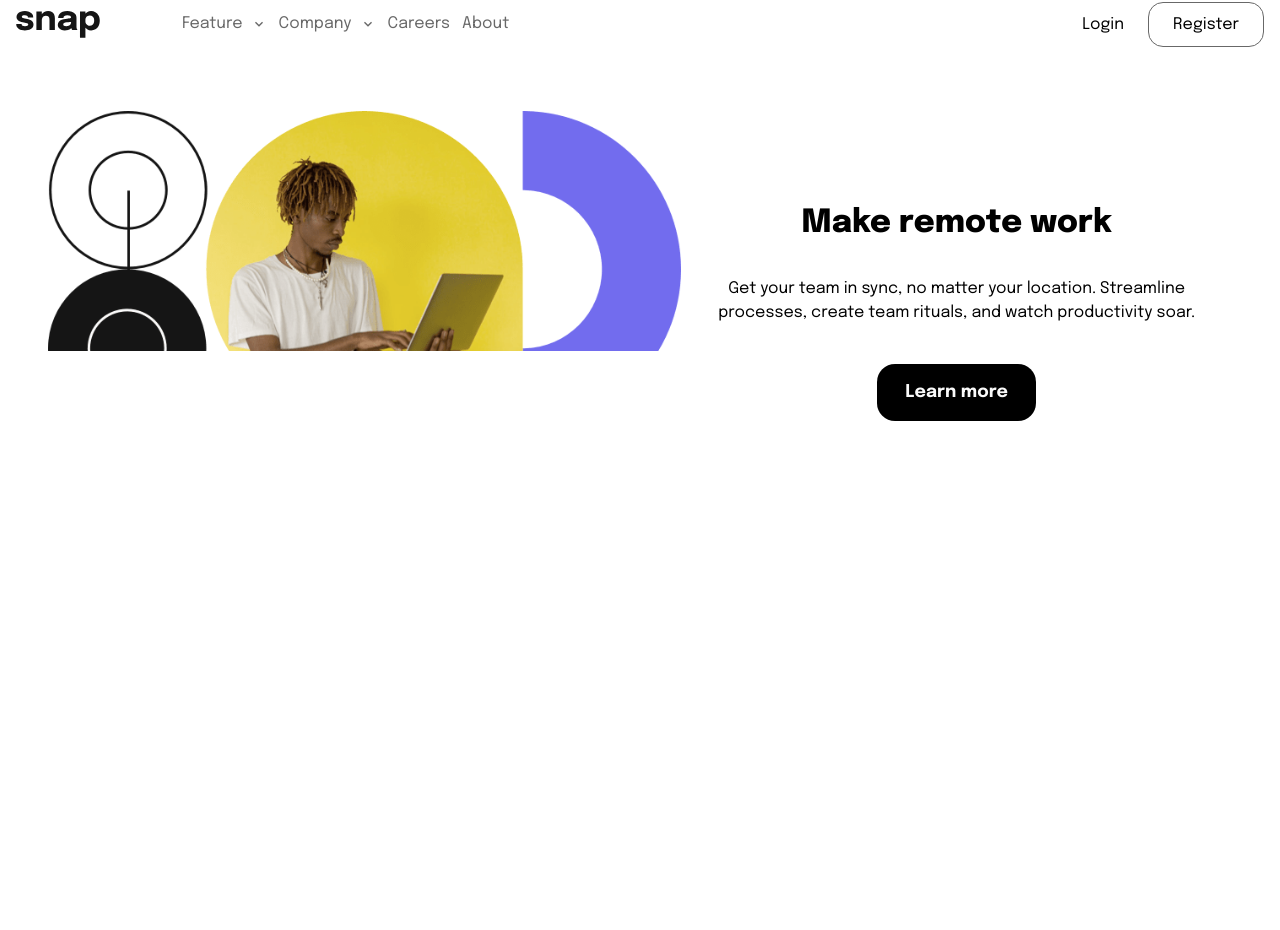
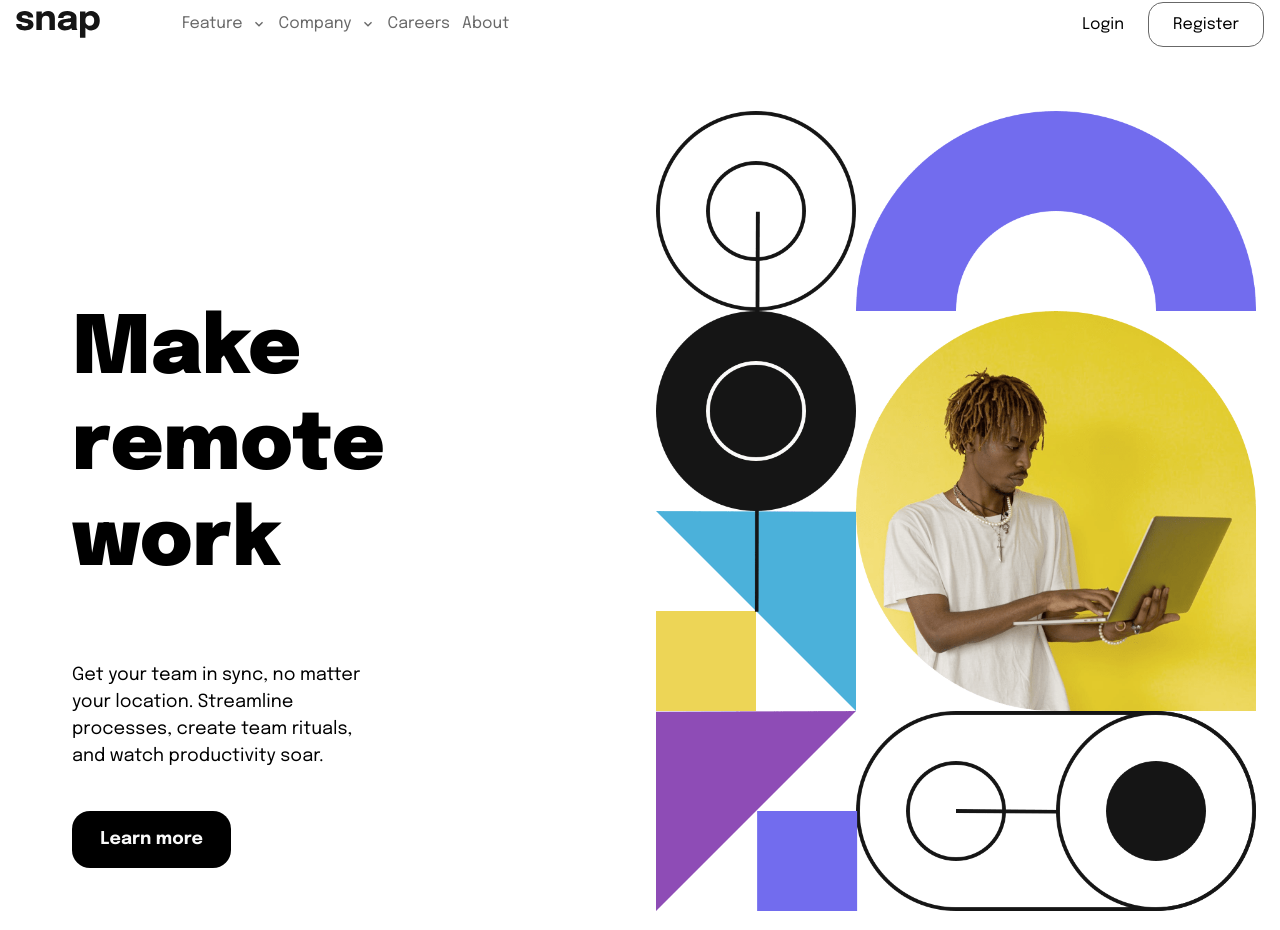
Before and after one commit to agnesnora/remotework_ts, a React (Vite) app: page / in a window 1280 px wide. Shown: the part 38-968 px from the top of the page. Built offline with nearby package versions, Linux system fonts and the light colour scheme.

Commit message:
styling dektop main section

```diff
--- a/src/App.tsx
+++ b/src/App.tsx
@@ -42,7 +42,7 @@ const App: FC = () => {
             handleCloseNavbar={handleCloseNavbar}
             isNavbarOn={isNavbarOn}
           />
-          <MainSection />
+          <MainSection innerWidth={windowWidth} />
           <Companies className="company--list">
             {companyImagesArray.map((image) => (
               <img src={image.src} />
@@ -55,7 +55,7 @@ const App: FC = () => {
             innerWidth={windowWidth}
             handleOpenNavbar={handleOpenNavbar}
           />
-          <MainSection />
+          <MainSection innerWidth={windowWidth} />
         </div>
       )}
       {/* <div className={`app--container ${isNavbarOn ? "overlay--visible" : ""}`}>
--- a/src/components/Companies/Companies.tsx
+++ b/src/components/Companies/Companies.tsx
@@ -1,5 +1,5 @@
 import { FC, ReactNode } from "react";
-
+import "./styles/Companies.css";
 interface CompaniesProps {
   children: ReactNode;
   //   src: string;
--- /dev/null
+++ b/src/components/Companies/styles/Companies.css
@@ -0,0 +1,11 @@
+@media (min-width: 800px) {
+  .company--list {
+    margin-left: 0;
+    padding-left: 0;
+    justify-content: start;
+    margin-top: 4rem;
+  }
+  .company--list img {
+    max-width: 90px;
+  }
+}/*# sourceMappingURL=Companies.css.map */
--- /dev/null
+++ b/src/components/Companies/styles/Companies.scss
@@ -0,0 +1,11 @@
+@media (min-width: 800px) {
+  .company--list {
+    margin-left: 0;
+    padding-left: 0;
+    justify-content: start;
+    margin-top: 4rem;
+    img {
+      max-width: 90px;
+    }
+  }
+}
--- a/src/components/MainSection/MainSection.tsx
+++ b/src/components/MainSection/MainSection.tsx
@@ -1,12 +1,20 @@
+import { FC } from "react";
 import { Button } from "../Button/Button";
+import { Companies } from "../Companies/Companies";
+import { companyImagesArray } from "../../data";
 import "./styles/MainSection.css";
-export const MainSection = () => {
+
+interface MainSectionProps {
+  innerWidth: number;
+}
+
+export const MainSection: FC<MainSectionProps> = ({ innerWidth }) => {
   return (
     <div className="hero">
       {/* <img className="hero--img" src="../../../public/image-hero-mobile.png" /> */}
       <div className="hero--background--img"></div>
       <div className="hero--content">
-        <h1>Make remote work</h1>
+        <h1>Make {innerWidth > 800 ? <br></br> : null}remote work</h1>
         <p>
           Get your team in sync, no matter your location. Streamline processes,
           create team rituals, and watch productivity soar.
@@ -14,6 +22,13 @@ export const MainSection = () => {
         <Button className="main--btn" onClick={() => console.log("learn more")}>
           Learn more
         </Button>
+        {innerWidth > 800 ? (
+          <Companies className="company--list">
+            {companyImagesArray.map((image) => (
+              <img src={image.src} />
+            ))}
+          </Companies>
+        ) : null}
       </div>
     </div>
   );
--- a/src/components/MainSection/styles/MainSection.css
+++ b/src/components/MainSection/styles/MainSection.css
@@ -3,11 +3,11 @@
 }
 .hero .hero--background--img {
   background-image: url("/image-hero-mobile.png");
-  background-size: cover;
+  background-size: contain;
   background-repeat: no-repeat;
   margin: 0 auto;
   width: 100%;
-  height: 30%;
+  height: 50%;
 }
 .hero .hero--content {
   margin: 2rem 1rem;
@@ -37,7 +37,35 @@
 
 @media (min-width: 800px) {
   .hero {
-    padding: 1.5em 3em;
+    padding: 1.5em;
     display: flex;
   }
+  .hero .hero--background--img {
+    background-image: url("/image-hero-desktop.png");
+    background-size: contain;
+    background-repeat: no-repeat;
+    margin: 0 auto;
+    min-width: 40%;
+    height: 100%;
+    background-position: right;
+    order: 2;
+  }
+  .hero .hero--content {
+    padding: 0 2em;
+    text-align: left;
+  }
+  .hero .hero--content h1 {
+    font-size: 5em;
+    font-weight: 900;
+    line-height: 1.2;
+  }
+  .hero .hero--content p {
+    width: 60%;
+    font-size: 1.125em;
+    margin-left: 0;
+    padding-left: 0;
+  }
+  .hero .hero--content button {
+    margin-left: 0;
+  }
 }/*# sourceMappingURL=MainSection.css.map */
--- a/src/components/MainSection/styles/MainSection.scss
+++ b/src/components/MainSection/styles/MainSection.scss
@@ -7,12 +7,12 @@
   // }
   .hero--background--img {
     background-image: url("/image-hero-mobile.png");
-    background-size: cover;
+    background-size: contain;
     background-repeat: no-repeat;
     margin: 0 auto;
     width: 100%;
-    height: 30%;
-    // padding: 1em;
+    height: 50%;
+    // padding: 10em;
   }
   .hero--content {
     margin: 2rem 1rem;
@@ -42,7 +42,38 @@
 }
 @media (min-width: 800px) {
   .hero {
-    padding: 1.5em 3em;
+    padding: 1.5em;
     display: flex;
+    .hero--background--img {
+      background-image: url("/image-hero-desktop.png");
+      background-size: contain;
+      background-repeat: no-repeat;
+      margin: 0 auto;
+      min-width: 40%;
+      height: 100%;
+      background-position: right;
+      order: 2;
+      // padding: 1em;
+    }
+    .hero--content {
+      padding: 0 2em;
+      text-align: left;
+
+      h1 {
+        font-size: 5em;
+        font-weight: 900;
+        line-height: 1.2;
+      }
+
+      p {
+        width: 60%;
+        font-size: 1.125em;
+        margin-left: 0;
+        padding-left: 0;
+      }
+      button {
+        margin-left: 0;
+      }
+    }
   }
 }
```
Also changed, not shown: 2 other files (tests, documents, lock files or other folders).
